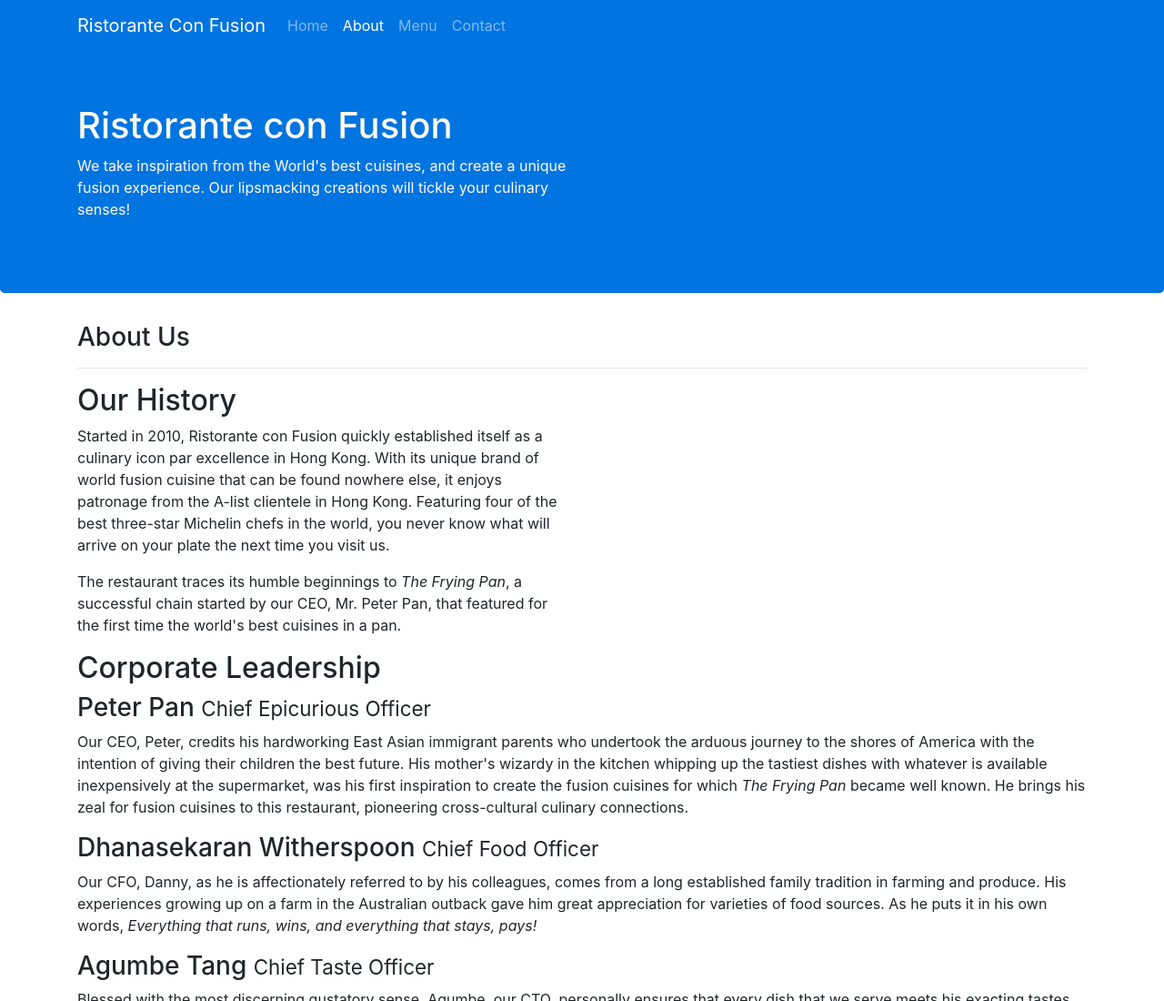
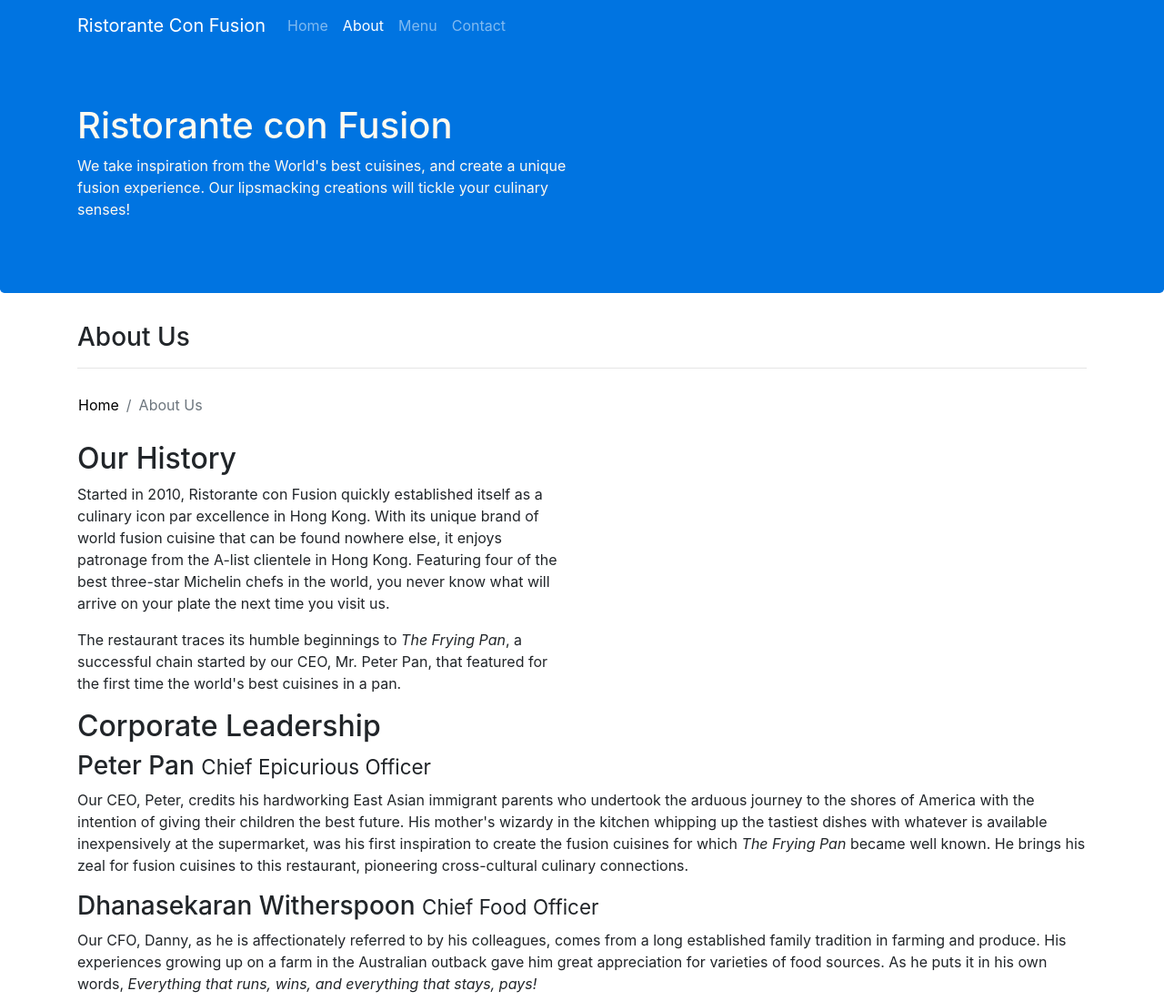
Before and after one commit to mgangrade24/bootstrap4, a website: page aboutus.html in a window 1280 px wide. Shown: the top 1100 px of the page at 91% size. Drawn offline with Linux system fonts and the light colour scheme.

Commit message:
Added breadcrumb

```diff
--- a/aboutus.html
+++ b/aboutus.html
@@ -47,6 +47,10 @@
                <h3>About Us</h3>
                <hr>
             </div>
+            <ol class="col-12 breadcrumb">
+                <li class="breadcrumb-item"><a href="./index.html">Home</a></li>
+                <li class="breadcrumb-item active">About Us</li>
+            </ol>
         </div>
 
         <div class="row row-content">
--- a/css/styles.css
+++ b/css/styles.css
@@ -28,3 +28,7 @@ body{
      background-color: #0074e1;
      color: floralwhite;
 }
+.breadcrumb{
+    background-color: white;
+    color: #f79e02;
+}
```
